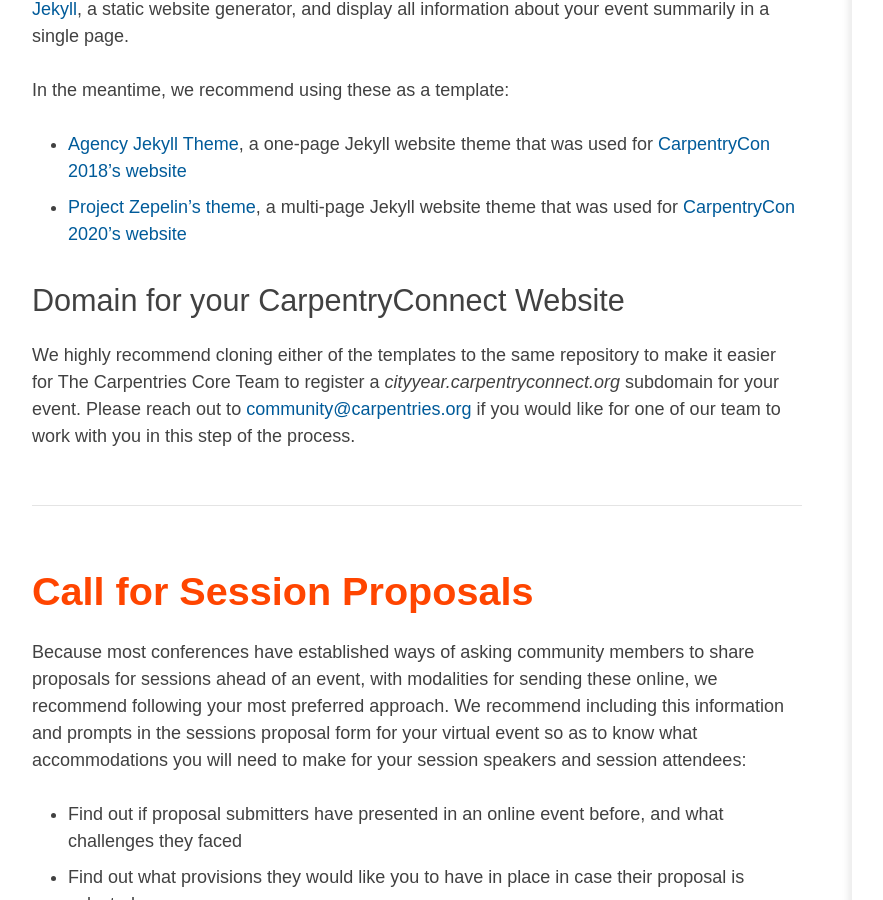
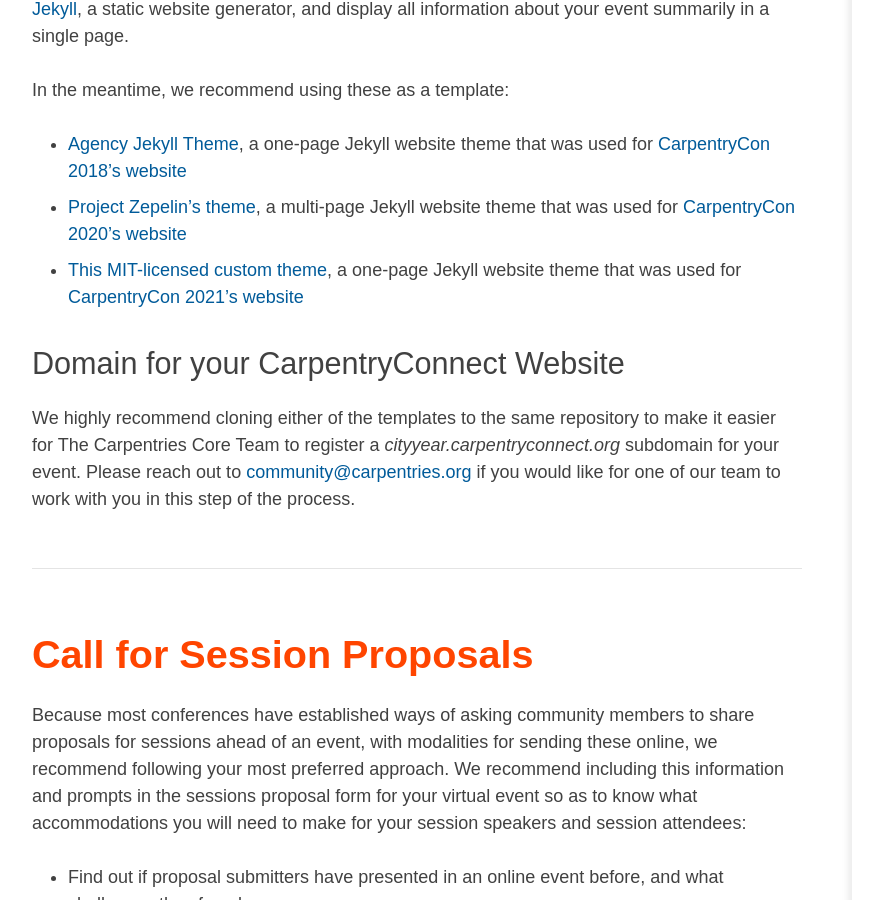
Before and after one commit to CarpentryConnect/carpentryconnect.org, a Jekyll site: the page built from online.markdown, in a window 1280 px wide and 900 px high, scrolled down 14965 px. Shown: the whole window, without its empty margins (88-971 px from the left). Built offline with Jekyll 4.4.1, drawn with Linux system fonts in a browser that asks for light colours; nearby versions of some CDN libraries.

Commit message:
list website template used for CarpentryConnect ZA 2021 as recommended

```diff
--- a/online.markdown
+++ b/online.markdown
@@ -317,6 +317,7 @@ Just like this resource and The Carpentries website, both website templates will
 In the meantime, we recommend using these as a template:
 - [Agency Jekyll Theme](https://startbootstrap.com/template-overviews/agency/), a one-page Jekyll website theme that was used for [CarpentryCon 2018's website](http://2018.carpentrycon.org/)
 - [Project Zepelin's theme](https://github.com/gdg-x/zeppelin), a multi-page Jekyll website theme that was used for [CarpentryCon 2020's website](https://2020.carpentrycon.org)
+- [This MIT-licensed custom theme](https://github.com/CarpentryConnect/za.carpentryconnect.org), a one-page Jekyll website theme that was used for [CarpentryCon 2021's website](http://za2021.carpentryconnect.org/)
 
 ### Domain for your CarpentryConnect Website
 
```
